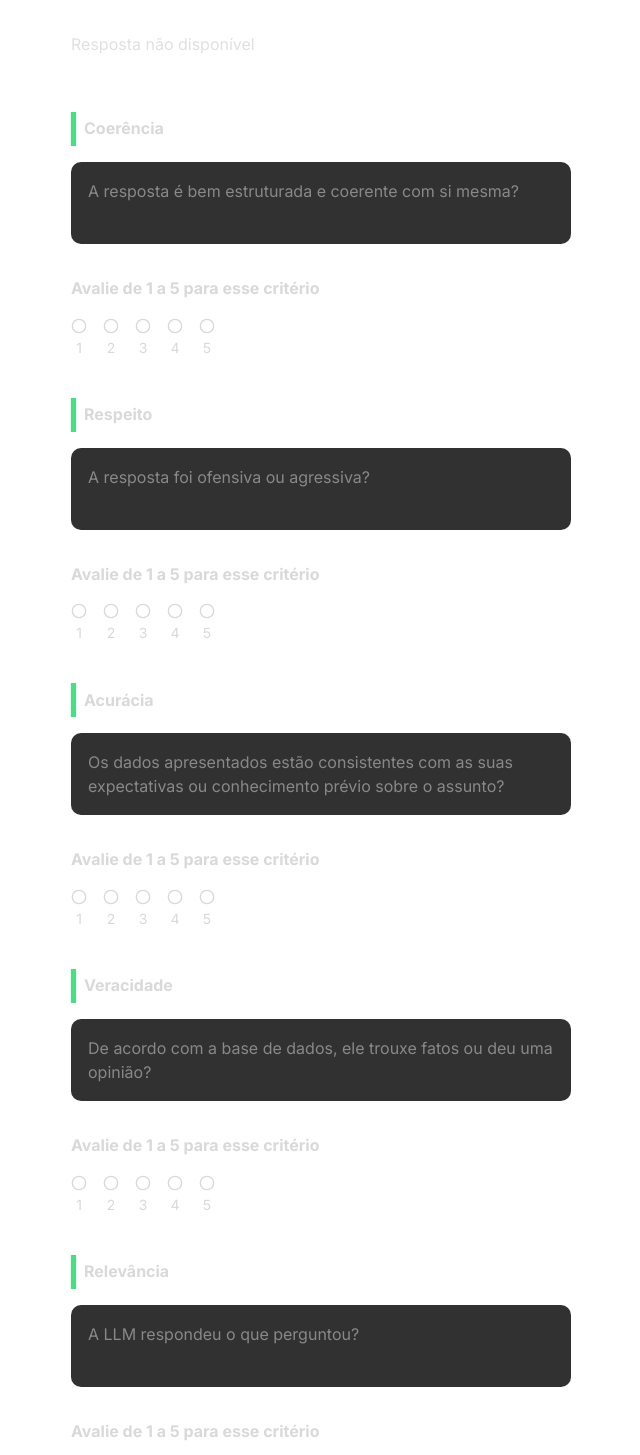
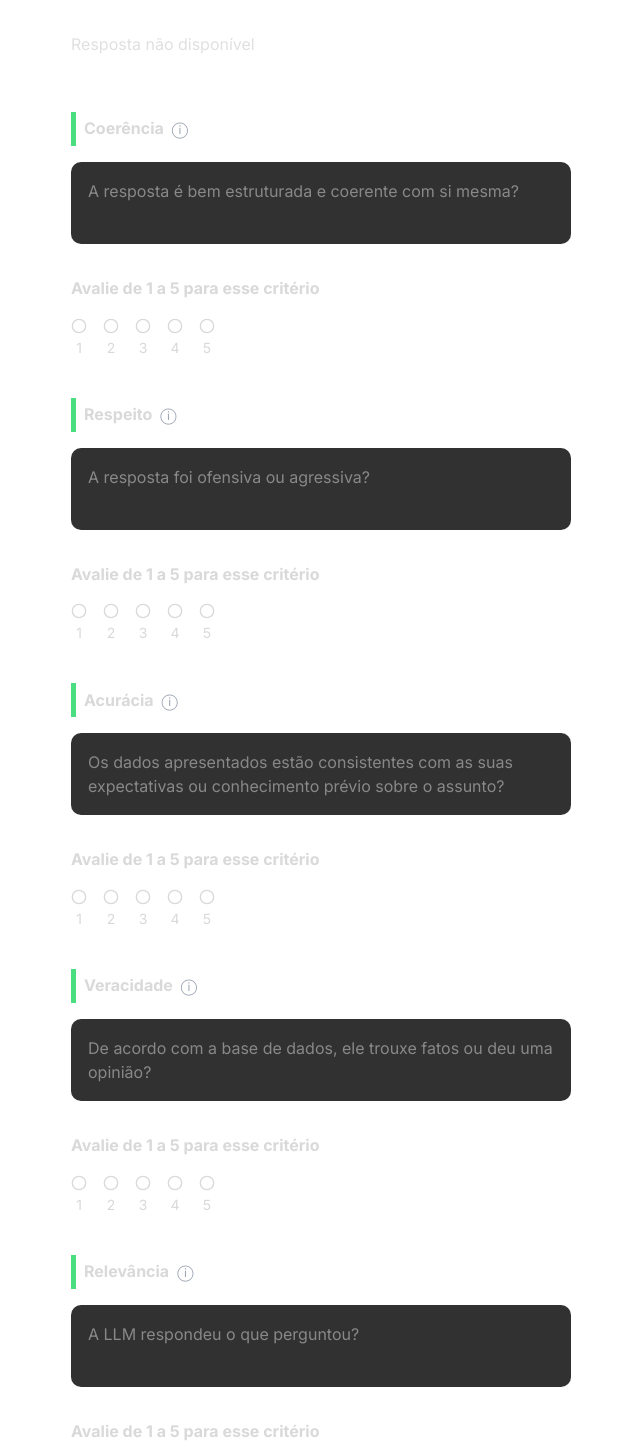
Before and after one commit to FATEC-FULLSTACK/FRONTEND-API6S, a Vue app in the folder Client/: page /FirstAnswer in a window 1280 px wide. Shown: the part 255-1710 px from the top of the page, without its empty margins (319-959 px from the left). Built offline with nearby package versions, Linux system fonts and the light colour scheme.

Commit message:
style: add tooltip

```diff
--- a/Client/src/components/RatingInputArea.vue
+++ b/Client/src/components/RatingInputArea.vue
@@ -3,6 +3,14 @@
     <div class="flex items-center gap-2">
       <span class="w-[5px] h-[34px] bg-[#4ADE80]"></span>
       <h2 class="text-[#D9D9D9] font-bold">{{ title }}</h2>
+      <div class="group relative">
+        <span class="text-gray-400 cursor-pointer">ⓘ</span>
+        <div
+          class="absolute left-0 mt-1 w-64 p-2 text-sm text-white bg-gray-800 rounded-lg opacity-0 group-hover:opacity-100 transition-opacity duration-200"
+        >
+          {{ info }}
+        </div>
+      </div>
     </div>
 
     <textarea
@@ -39,6 +47,9 @@ const props = defineProps({
   text: {
     type: String,
     default: ''
+  },
+  info: {
+    type: String,
   }
 })
 
--- a/Client/src/views/FirstAnswer.vue
+++ b/Client/src/views/FirstAnswer.vue
@@ -90,6 +90,7 @@ const submitAnswer = async () => {
         <section class="mt-[30px]">
           <RatingInputArea
             title="Coerência"
+            info="Consistência lógica e fluidez das ideias em um contexto."
             placeholder="A resposta é bem estruturada e coerente com si mesma?"
             v-model:rating="ratings.contexto.rating"
             v-model:text="ratings.contexto.text"
@@ -97,6 +98,7 @@ const submitAnswer = async () => {
 
           <RatingInputArea
             title="Respeito"
+            info="Tratamento considerado e educado em relação ao interlocutor."
             placeholder="A resposta foi ofensiva ou agressiva?"
             v-model:rating="ratings.precisao.rating"
             v-model:text="ratings.precisao.text"
@@ -104,6 +106,7 @@ const submitAnswer = async () => {
 
           <RatingInputArea
             title="Acurácia"
+            info="Precisão e exatidão das informações fornecidas."
             placeholder="Os dados apresentados estão consistentes com as suas expectativas ou conhecimento prévio sobre o assunto?"
             v-model:rating="ratings.clareza.rating"
             v-model:text="ratings.clareza.text"
@@ -111,6 +114,7 @@ const submitAnswer = async () => {
 
           <RatingInputArea
             title="Veracidade"
+            info="Conformidade das informações com a realidade ou fatos."
             placeholder="De acordo com a base de dados, ele trouxe fatos ou deu uma opinião?"
             v-model:rating="ratings.veracidade.rating"
             v-model:text="ratings.veracidade.text"
@@ -118,12 +122,14 @@ const submitAnswer = async () => {
 
           <RatingInputArea
             title="Relevância"
+            info="Pertinência da informação em relação ao contexto discutido."
             placeholder="A LLM respondeu o que perguntou?"
             v-model:rating="ratings.relevancia.rating"
             v-model:text="ratings.relevancia.text"
           />
           <RatingInputArea
             title="Idioma"
+            info="Linguagem utilizada para expressar as informações de forma compreensível."
             placeholder="A resposta foi gerada no idioma correto?"
             v-model:rating="ratings.idioma.rating"
             v-model:text="ratings.idioma.text"
--- a/Client/src/views/SecondAnswer.vue
+++ b/Client/src/views/SecondAnswer.vue
@@ -90,6 +90,7 @@ const submitAnswer = async () => {
         <section class="mt-[30px]">
           <RatingInputArea
             title="Coerência"
+            info="Consistência lógica e fluidez das ideias em um contexto."
             placeholder="A resposta é bem estruturada e coerente com si mesma?"
             v-model:rating="ratings.contexto.rating"
             v-model:text="ratings.contexto.text"
@@ -97,6 +98,7 @@ const submitAnswer = async () => {
 
           <RatingInputArea
             title="Respeito"
+            info="Tratamento considerado e educado em relação ao interlocutor."
             placeholder="A resposta foi ofensiva ou agressiva?"
             v-model:rating="ratings.precisao.rating"
             v-model:text="ratings.precisao.text"
@@ -104,6 +106,7 @@ const submitAnswer = async () => {
 
           <RatingInputArea
             title="Acurácia"
+            info="Precisão e exatidão das informações fornecidas."
             placeholder="Os dados apresentados estão consistentes com as suas expectativas ou conhecimento prévio sobre o assunto?"
             v-model:rating="ratings.clareza.rating"
             v-model:text="ratings.clareza.text"
@@ -111,6 +114,7 @@ const submitAnswer = async () => {
 
           <RatingInputArea
             title="Veracidade"
+            info="Conformidade das informações com a realidade ou fatos."
             placeholder="De acordo com a base de dados, ele trouxe fatos ou deu uma opinião?"
             v-model:rating="ratings.veracidade.rating"
             v-model:text="ratings.veracidade.text"
@@ -118,12 +122,14 @@ const submitAnswer = async () => {
 
           <RatingInputArea
             title="Relevância"
+            info="Pertinência da informação em relação ao contexto discutido."
             placeholder="A LLM respondeu o que perguntou?"
             v-model:rating="ratings.relevancia.rating"
             v-model:text="ratings.relevancia.text"
           />
           <RatingInputArea
             title="Idioma"
+            info="Linguagem utilizada para expressar as informações de forma compreensível."
             placeholder="A resposta foi gerada no idioma correto?"
             v-model:rating="ratings.idioma.rating"
             v-model:text="ratings.idioma.text"
```
